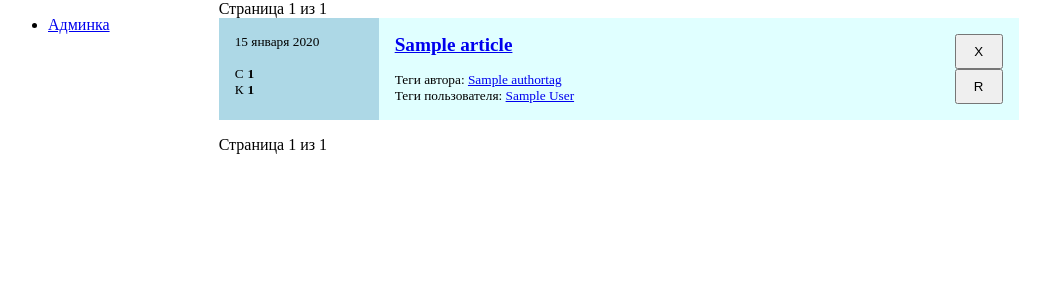
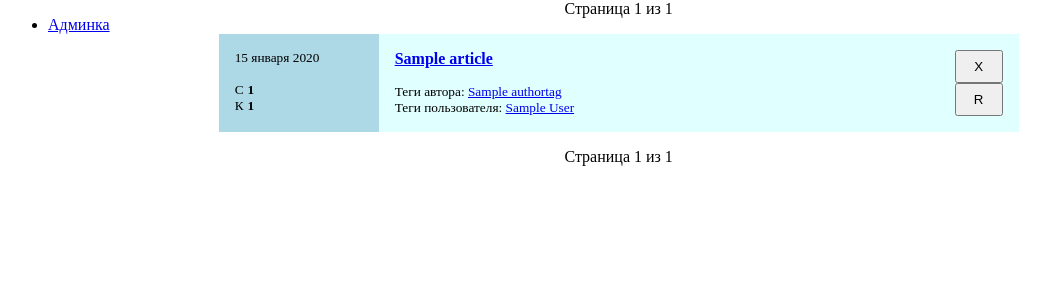
Before and after one commit to freetz13/habraposts, a Django app: page / in a window 1280 px wide. Shown: the part 26-326 px from the top of the page, without its empty margins (0-1050 px from the left). Run offline with Django 3.2, Linux system fonts and the light colour scheme; tables that the repository leaves empty hold one stand-in row (values such as "Sample post").

Commit message:
Make article's titles smaller

```diff
--- a/frontend/static/frontend/style.css
+++ b/frontend/static/frontend/style.css
@@ -13,7 +13,6 @@
 
 .article_title {
   font-weight: bold;
-  font-size: larger;
   margin-bottom: 1rem;
 }
 
@@ -66,3 +65,8 @@
 .right button {
   flex: auto;
 }
+
+.pagination {
+  text-align: center;
+  margin-bottom: 1em;
+}
```
